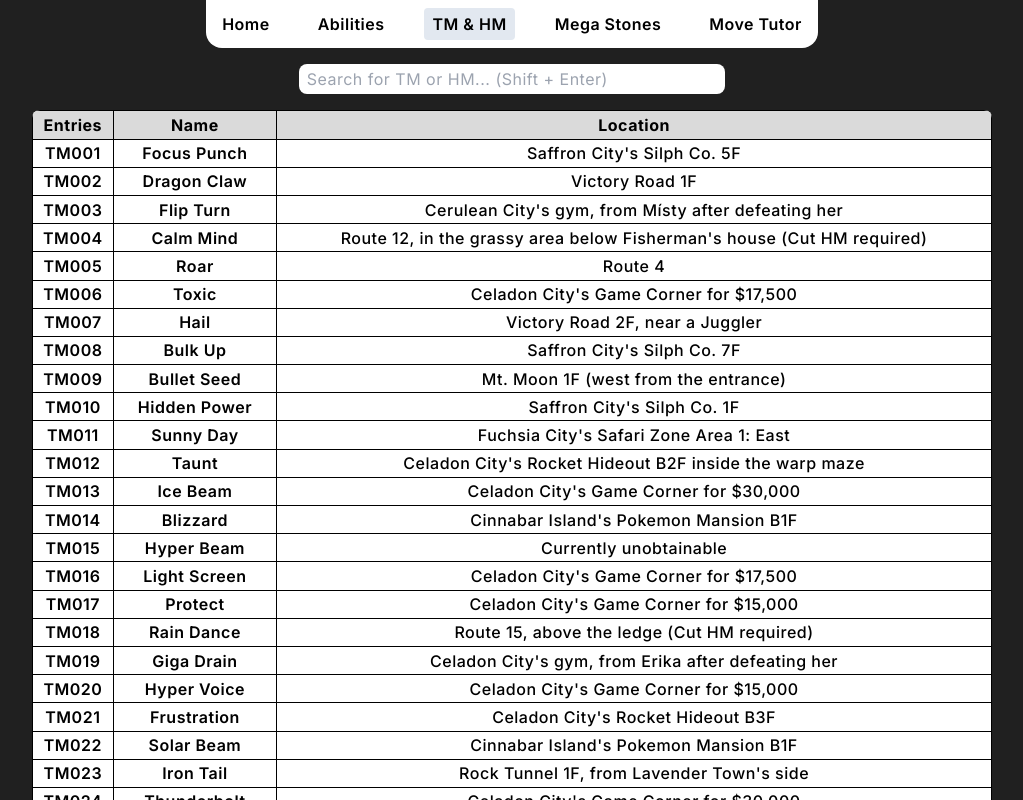
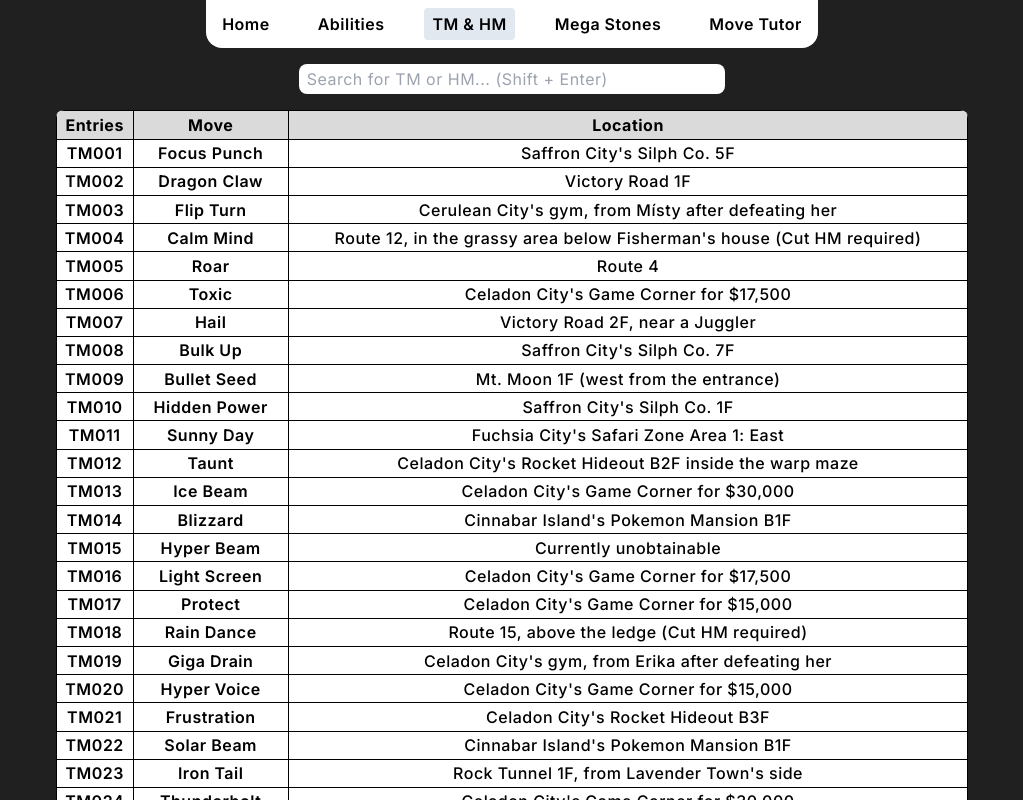
Before and after one commit to lukmanyahyab/radical-red-info, a Next.js app: page /tmhm in a window 1280 px wide. Shown: the top 800 px of the page, without its empty margins (128-1151 px from the left). Built offline with nearby package versions, Linux system fonts and the light colour scheme.

Commit message:
make Table component universal

```diff
--- a/app/abilities/page.tsx
+++ b/app/abilities/page.tsx
@@ -3,7 +3,7 @@
 import { useEffect, useState } from "react";
 import Form from "../components/Abilities/Form";
 import Input from "../components/Abilities/Input";
-import Table from "../components/Abilities/Table";
+import Table from "../components/Table";
 import TableRows from "../components/Abilities/TableRows";
 import Button from "../components/Abilities/Button";
 import Search from "../components/Abilities/Search";
@@ -161,7 +161,7 @@
         handleSearch={(e) => setSearch(e.target.value.replace(/[^a-z0-9\s]/gi, ""))}
       />
       {rows.length ? (
-        <Table>
+        <Table columns={["Entries", "Species", "Regular Ability", "Hidden Ability", "Options"]}>
           <TableRows
             rows={rows}
             handleDelete={handleDelete}
--- a/app/components/Abilities/TableRows.tsx
+++ b/app/components/Abilities/TableRows.tsx
@@ -51,13 +51,13 @@
           <td className={getStyle(row.hidden)}>{getText(row.hidden)}</td>
           <td className="flex gap-4 justify-center border-0 [&>*]:basis-1/2 [&>*]:border-0 [&>*]:rounded-lg [&>*]:text-white [&>*]:h-6 [&>*]:transition [&>*]:duration-300">
             <button
-              className="bg-blue-600 hover:bg-blue-700 scale-90"
+              className="bg-blue-600 hover:bg-blue-700 scale-90 px-2"
               onClick={() => handleEdit(row.id)}
             >
               Change
             </button>
             <button
-              className="bg-red-500 hover:bg-red-600 scale-90"
+              className="bg-red-500 hover:bg-red-600 scale-90 px-2"
               onClick={() => handleDelete(row.id)}
             >
               Delete
--- a/app/components/Abilities/Table.tsx
+++ b/app/components/Table/index.tsx
@@ -1,17 +1,16 @@
 type Props = {
+  columns: string[];
   children: React.ReactNode;
 };
 
-const Table = ({ children }: Props) => {
+const Table = ({ columns, children }: Props) => {
   return (
     <table className="border-collapse bg-white text-black rounded-lg overflow-hidden text-center m-auto">
       <thead>
         <tr>
-          <th className="w-[8%]">Entries</th>
-          <th className="w-[23%]">Species</th>
-          <th className="w-[23%]">Regular Ability</th>
-          <th className="w-[23%]">Hidden Ability</th>
-          <th className="w-[23%]">Options</th>
+          {columns.map((column) => (
+            <th>{column}</th>
+          ))}
         </tr>
       </thead>
       <tbody>{children}</tbody>
--- a/app/mega-stones/page.tsx
+++ b/app/mega-stones/page.tsx
@@ -1,6 +1,7 @@
 "use client";
 import { useState } from "react";
 import stones from "./data/stones";
+import Table from "../components/Table";
 
 const MegaStones = () => {
   const [search, setSearch] = useState("");
@@ -40,22 +41,14 @@
           id="search"
         />
       </div>
-      <table className="border-collapse bg-white text-black rounded-lg overflow-hidden text-center m-auto">
-        <thead>
+      <Table columns={["Name", "Location"]}>
+        {rowsData.map((row) => (
           <tr>
-            <th>Name</th>
-            <th>Location</th>
+            <td>{getText(row.name)}</td>
+            <td>{getText(row.location)}</td>
           </tr>
-        </thead>
-        <tbody>
-          {rowsData.map((row) => (
-            <tr>
-              <td>{getText(row.name)}</td>
-              <td>{getText(row.location)}</td>
-            </tr>
-          ))}
-        </tbody>
-      </table>
+        ))}
+      </Table>
     </>
   );
 };
--- a/app/tmhm/page.tsx
+++ b/app/tmhm/page.tsx
@@ -1,6 +1,7 @@
 "use client";
 import { useState } from "react";
 import tmhms from "./data/thmh";
+import Table from "../components/Table";
 
 const TmHm = () => {
   const [search, setSearch] = useState("");
@@ -39,24 +40,15 @@
           id="search"
         />
       </div>
-      <table className="border-collapse bg-white text-black rounded-lg overflow-hidden text-center m-auto min-w-[75%]">
-        <thead>
+      <Table columns={["Entries", "Move", "Location"]}>
+        {rowsData.map((row) => (
           <tr>
-            <th>Entries</th>
-            <th>Name</th>
-            <th>Location</th>
+            <td>{getText(row.entries)}</td>
+            <td>{getText(row.name)}</td>
+            <td>{getText(row.location)}</td>
           </tr>
-        </thead>
-        <tbody>
-          {rowsData.map((row) => (
-            <tr>
-              <td>{getText(row.entries)}</td>
-              <td>{getText(row.name)}</td>
-              <td>{getText(row.location)}</td>
-            </tr>
-          ))}
-        </tbody>
-      </table>
+        ))}
+      </Table>
     </>
   );
 };
--- a/app/tutor/page.tsx
+++ b/app/tutor/page.tsx
@@ -1,6 +1,7 @@
 "use client";
 import { useState } from "react";
 import tutors from "./data/tutor";
+import Table from "../components/Table";
 
 const Tutor = () => {
   const [search, setSearch] = useState("");
@@ -45,16 +46,7 @@
           id="search"
         />
       </div>
-      <table className="border-collapse bg-white text-black rounded-lg overflow-hidden text-center m-auto min-w-[75%]">
-        <thead>
-          <tr>
-            <th>Move</th>
-            <th>From</th>
-            <th>Location</th>
-            <th>Price</th>
-          </tr>
-        </thead>
-        <tbody>
+      <Table columns={["Move", "From", "Location", "Price"]}>
         {rowsData.map((row) => (
           <tr>
             <td>{getText(row.move)}</td>
@@ -63,8 +55,7 @@
             <td>{getText(row.price)}</td>
           </tr>
         ))}
-        </tbody>
-      </table>
+      </Table>
     </>
   );
 };
```
Lines whose indentation alone changed are shown as unchanged.
